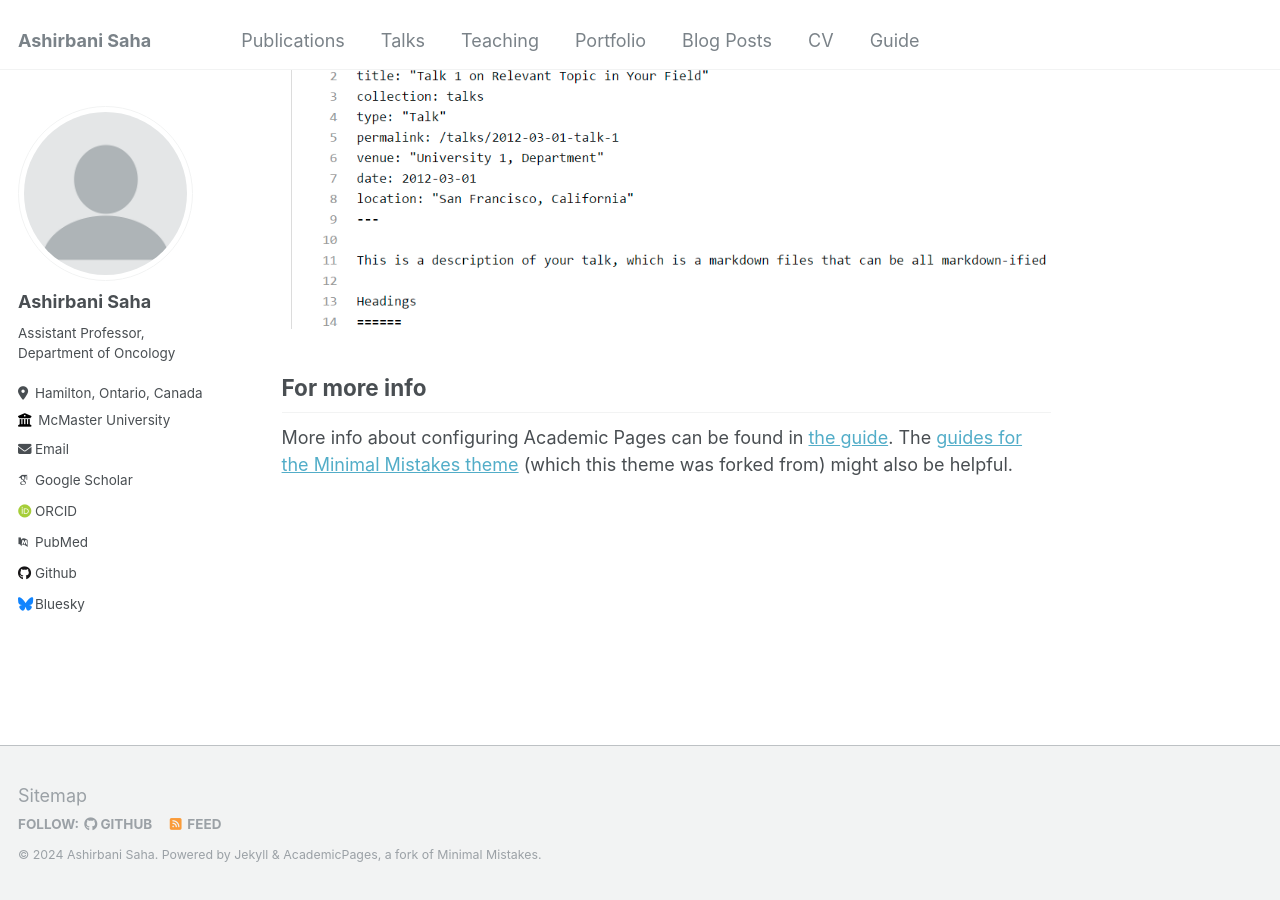
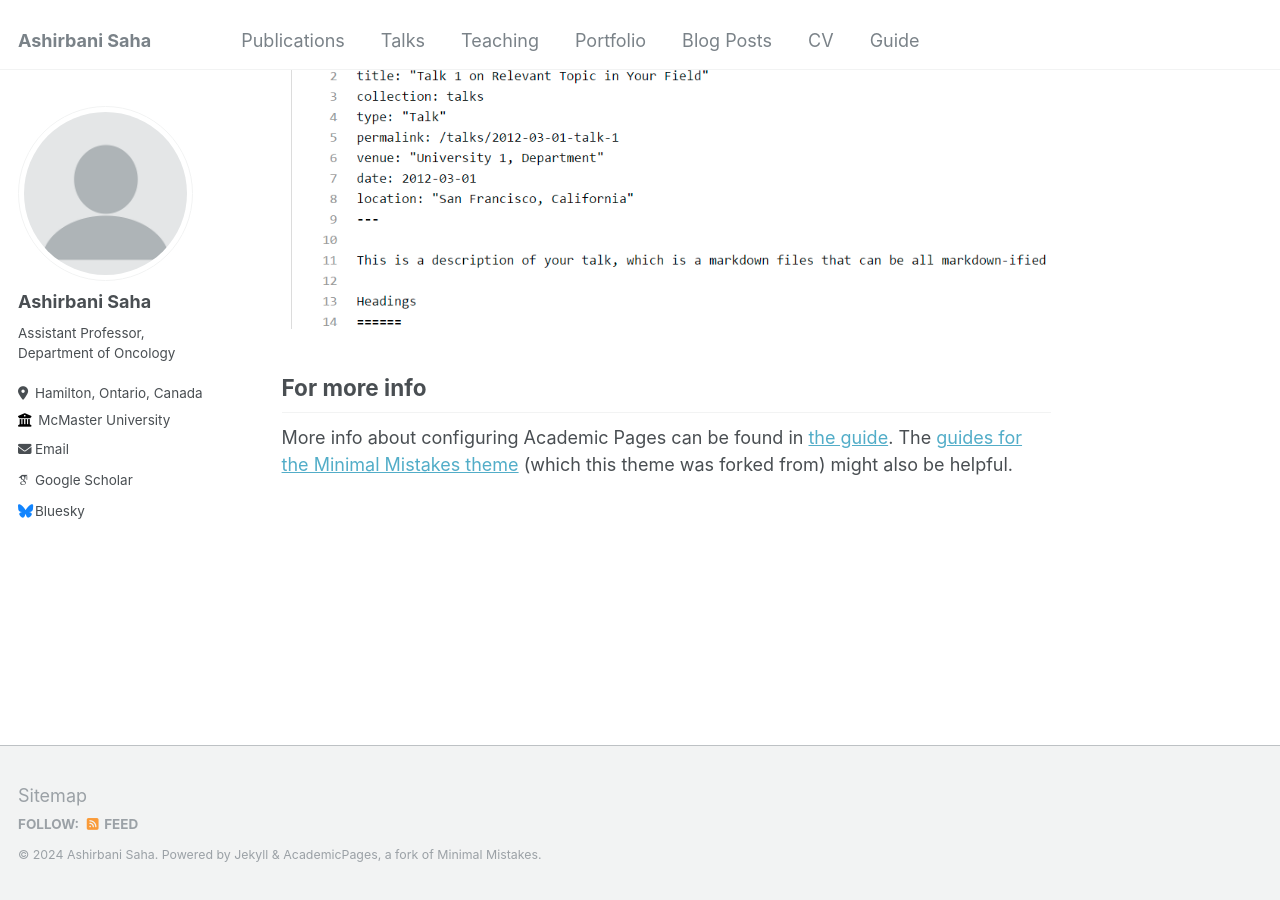
Before and after one commit to asrepo2019/ashirbanisaha, a Jekyll site: the page built from _pages/about.md, in a window 1280 px wide and 900 px high, scrolled down 2660 px. Built offline with Jekyll 4.4.1, drawn with Linux system fonts in a browser that asks for light colours; some web fonts are replaced; part of the change alters nothing that is shown.

Commit message:
Update _config.yml

```diff
--- a/_config.yml
+++ b/_config.yml
@@ -32,20 +32,20 @@ author:
 
   # Academic websites
   arxiv            : # URL - Update with the correct link to your profile
-  googlescholar    : "https://scholar.google.com/citations?user=PS_CX0AAAAAJ"
-  impactstory      : # URL
-  orcid            : "http://orcid.org/yourorcidurl"
-  semantic         : # URL
-  pubmed           : "https://www.ncbi.nlm.nih.gov/pubmed/?term=john+snow"
-  researchgate     : # URL
+  googlescholar    : "https://scholar.google.gr/citations?user=yutQijwAAAAJ&hl=en"
+  #impactstory      : # URL
+  #orcid            : "http://orcid.org/yourorcidurl"
+  #semantic         : # URL
+  #pubmed           : "https://www.ncbi.nlm.nih.gov/pubmed/?term=john+snow"
+  #researchgate     : # URL
 
   # Repositories and software development
-  bitbucket        : # Username - Update with your username on the site
-  codepen          : # Username
-  dribbble         : # Username
-  github           : "academicpages"
-  kaggle           : # Username
-  stackoverflow    : # User number or user number and name (i.e., use "1" or "1/jeff-atwood")
+  #bitbucket        : # Username - Update with your username on the site
+  #codepen          : # Username
+  #dribbble         : # Username
+  #github           : "academicpages"
+  #kaggle           : # Username
+  #stackoverflow    : # User number or user number and name (i.e., use "1" or "1/jeff-atwood")
 
   # Social media
   bluesky          : "bsky.app" # Replace this with you Bluesky username
```
